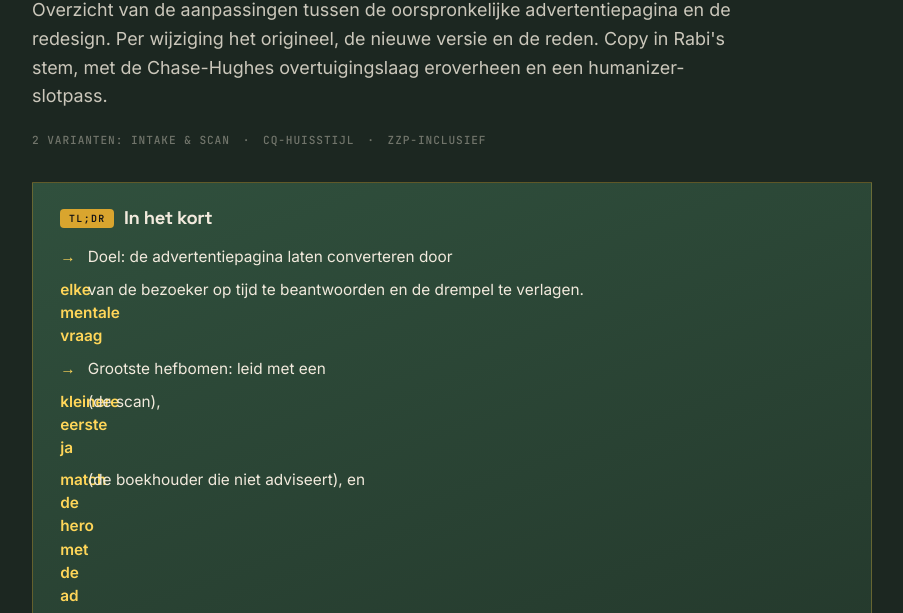
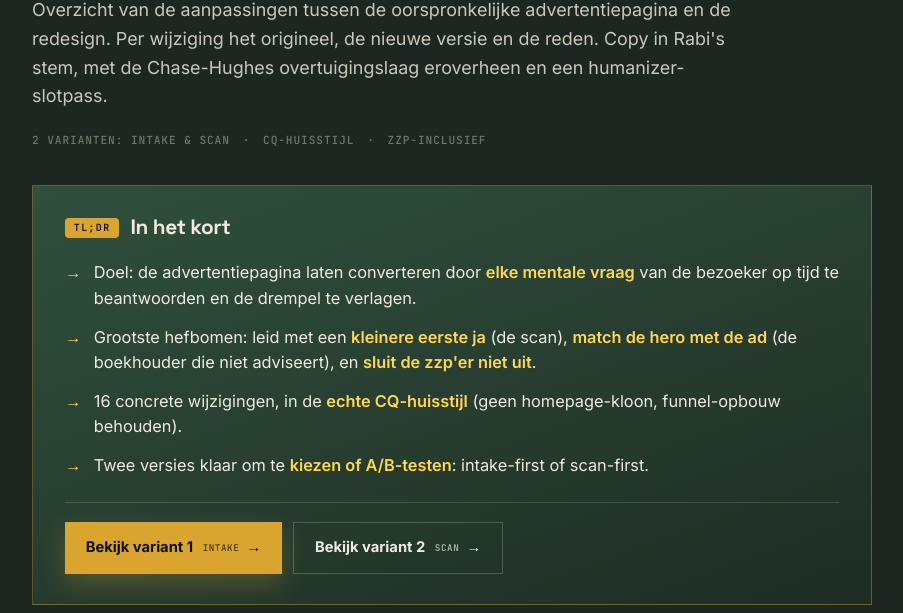
Before and after one commit to djahedatayi-glitch/cq-funnel-review, a plain HTML site: page index.html in a window 1280 px wide. Shown: the part 170-783 px from the top of the page, without its empty margins (188-1091 px from the left). Drawn offline with Linux system fonts and the light colour scheme.

Commit message:
Fix TL;DR-uitlijning (lijst-items braken door grid)

```diff
--- a/index.html
+++ b/index.html
@@ -46,12 +46,12 @@ h1{font-size:clamp(2rem,5vw,2.9rem);margin-bottom:1rem;font-weight:600}
 
 .note{font-size:.85rem;color:var(--mut2);margin-top:2.6rem;border-top:1px solid var(--hair);padding-top:1.2rem;line-height:1.65}
 .note b{color:var(--gold)}
-.tldr{background:linear-gradient(160deg,#30503D,#1E2C23);border:1px solid var(--gold-line,rgba(217,165,46,.34));padding:1.6rem 1.7rem;margin-top:2rem}
-.tldr h2{font-size:1.15rem;font-weight:700;margin-bottom:1rem;display:flex;align-items:center;gap:.6rem}
+.tldr{background:linear-gradient(160deg,#30503D,#1E2C23);border:1px solid rgba(217,165,46,.34);padding:1.9rem 2rem;margin-top:2.2rem}
+.tldr h2{font-size:1.3rem;font-weight:700;margin-bottom:1.3rem;display:flex;align-items:center;gap:.7rem}
 .tldr h2 .k{font-family:var(--m);font-size:.62rem;letter-spacing:.14em;color:var(--ink);background:var(--gold);padding:.25rem .55rem;font-weight:700;border-radius:4px}
-.tldr ul{list-style:none;display:flex;flex-direction:column;gap:.65rem;margin-bottom:1.4rem}
-.tldr li{display:grid;grid-template-columns:18px 1fr;gap:.6rem;font-size:.96rem;color:var(--cream);line-height:1.5}
-.tldr li::before{content:"\2192";color:var(--gold-b);font-weight:700}
+.tldr ul{list-style:none;display:flex;flex-direction:column;gap:.85rem;margin-bottom:1.5rem}
+.tldr li{position:relative;padding-left:1.8rem;font-size:1.02rem;color:var(--cream);line-height:1.55}
+.tldr li::before{content:"\2192";position:absolute;left:0;top:0;color:var(--gold-b);font-weight:700}
 .tldr li b{color:var(--gold-b);font-weight:600}
 .vbtns{display:flex;gap:.7rem;flex-wrap:wrap;padding-top:1.2rem;border-top:1px solid rgba(242,234,221,.16)}
 .vbtn{display:inline-flex;align-items:center;gap:.45rem;font-weight:700;font-size:.92rem;padding:.8rem 1.3rem;text-decoration:none;transition:transform .2s,box-shadow .2s,background .2s}
```
